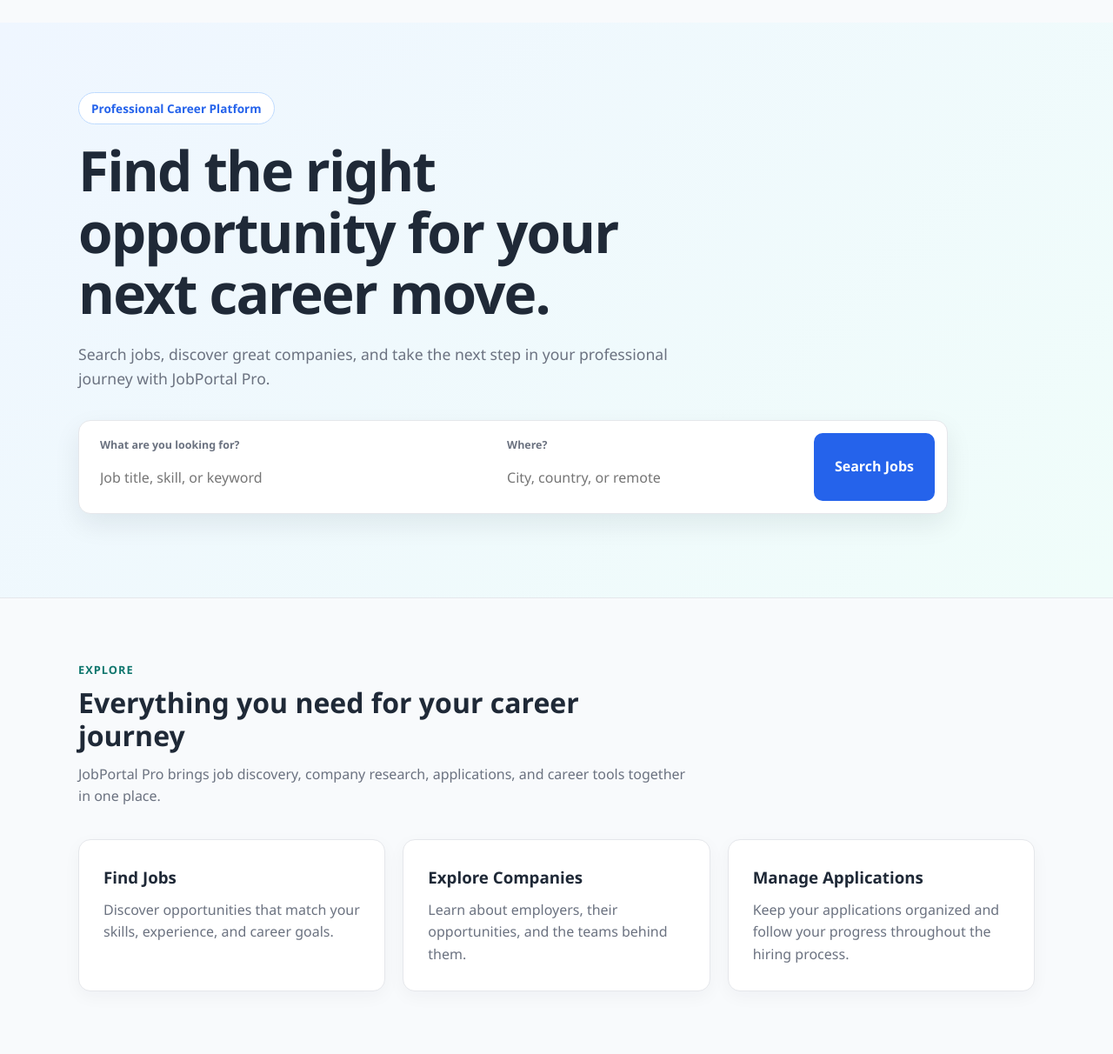
After one commit to butthiabdulrehman36-a11y/JobPortalPro, a Django app: page / in a window 1280 px wide. The commit adds this page. Shown: the whole page at 87% size. Run offline with Django 5.2, Linux system fonts and the light colour scheme.

Commit message:
Build professional homepage foundation

```diff
--- /dev/null
+++ b/core/urls.py
@@ -0,0 +1,10 @@
+from django.urls import path
+
+from .views import home
+
+
+app_name = "core"
+
+urlpatterns = [
+    path("", home, name="home"),
+]
--- a/core/views.py
+++ b/core/views.py
@@ -1,3 +1,5 @@
 from django.shortcuts import render
 
-# Create your views here.
+
+def home(request):
+    return render(request, "core/home.html")
--- a/jobportal/urls.py
+++ b/jobportal/urls.py
@@ -1,23 +1,8 @@
-"""
-URL configuration for jobportal project.
+from django.contrib import admin
+from django.urls import include, path
 
-The `urlpatterns` list routes URLs to views. For more information please see:
-    https://docs.djangoproject.com/en/6.1/topics/http/urls/
-Examples:
-Function views
-    1. Add an import:  from my_app import views
-    2. Add a URL to urlpatterns:  path('', views.home, name='home')
-Class-based views
-    1. Add an import:  from other_app.views import Home
-    2. Add a URL to urlpatterns:  path('', Home.as_view(), name='home')
-Including another URLconf
-    1. Import the include() function: from django.urls import include, path
-    2. Add a URL to urlpatterns:  path('blog/', include('blog.urls'))
-"""
-
-from django.contrib import admin
-from django.urls import path
 
 urlpatterns = [
     path("admin/", admin.site.urls),
+    path("", include("core.urls")),
 ]
--- a/static/css/style.css
+++ b/static/css/style.css
@@ -51,3 +51,166 @@ img {
     max-width: 100%;
     height: auto;
 }
+
+/* Homepage */
+.hero {
+    padding: 80px 24px;
+    background: linear-gradient(135deg, #eff6ff 0%, #f0fdfa 100%);
+    border-bottom: 1px solid var(--color-border);
+}
+
+.hero-content {
+    width: min(1100px, 100%);
+    margin: 0 auto;
+}
+
+.hero-badge {
+    display: inline-block;
+    margin-bottom: 18px;
+    padding: 7px 14px;
+    border: 1px solid #bfdbfe;
+    border-radius: 999px;
+    background: #ffffff;
+    color: var(--color-primary);
+    font-size: 0.85rem;
+    font-weight: 600;
+}
+
+.hero h1 {
+    max-width: 760px;
+    margin: 0 0 20px;
+    font-size: clamp(2.2rem, 5vw, 4rem);
+    line-height: 1.1;
+    letter-spacing: -0.03em;
+}
+
+.hero p {
+    max-width: 680px;
+    margin: 0 0 34px;
+    color: var(--color-muted);
+    font-size: 1.1rem;
+}
+
+.job-search {
+    display: grid;
+    grid-template-columns: 1.3fr 1fr auto;
+    gap: 12px;
+    max-width: 1000px;
+    padding: 14px;
+    border: 1px solid var(--color-border);
+    border-radius: 14px;
+    background: var(--color-surface);
+    box-shadow: 0 12px 30px rgba(15, 23, 42, 0.08);
+}
+
+.search-field {
+    display: flex;
+    flex-direction: column;
+    gap: 5px;
+    padding: 4px 10px;
+}
+
+.search-field label {
+    color: var(--color-muted);
+    font-size: 0.78rem;
+    font-weight: 600;
+}
+
+.search-field input {
+    width: 100%;
+    padding: 10px 0;
+    border: 0;
+    outline: 0;
+    color: var(--color-text);
+    background: transparent;
+}
+
+.job-search button {
+    align-self: stretch;
+    padding: 0 24px;
+    border: 0;
+    border-radius: 10px;
+    color: #ffffff;
+    background: var(--color-primary);
+    font-weight: 600;
+}
+
+.job-search button:hover {
+    background: var(--color-primary-dark);
+}
+
+.home-section {
+    width: min(1100px, calc(100% - 48px));
+    margin: 0 auto;
+    padding: 72px 0;
+}
+
+.section-heading {
+    max-width: 700px;
+    margin-bottom: 36px;
+}
+
+.section-label {
+    color: var(--color-accent);
+    font-size: 0.8rem;
+    font-weight: 700;
+    letter-spacing: 0.08em;
+    text-transform: uppercase;
+}
+
+.section-heading h2 {
+    margin: 8px 0 12px;
+    font-size: 2rem;
+    line-height: 1.2;
+}
+
+.section-heading p {
+    margin: 0;
+    color: var(--color-muted);
+}
+
+.feature-grid {
+    display: grid;
+    grid-template-columns: repeat(3, 1fr);
+    gap: 20px;
+}
+
+.feature-card {
+    padding: 28px;
+    border: 1px solid var(--color-border);
+    border-radius: 14px;
+    background: var(--color-surface);
+    box-shadow: 0 6px 20px rgba(15, 23, 42, 0.04);
+}
+
+.feature-card h3 {
+    margin: 0 0 10px;
+}
+
+.feature-card p {
+    margin: 0;
+    color: var(--color-muted);
+}
+
+@media (max-width: 800px) {
+    .job-search {
+        grid-template-columns: 1fr;
+    }
+
+    .job-search button {
+        min-height: 48px;
+    }
+
+    .feature-grid {
+        grid-template-columns: 1fr;
+    }
+
+    .hero {
+        padding: 56px 20px;
+    }
+
+    .home-section {
+        width: min(100% - 40px, 1100px);
+        padding: 52px 0;
+    }
+}
--- /dev/null
+++ b/templates/core/home.html
@@ -0,0 +1,79 @@
+{% extends "base.html" %}
+
+{% block title %}Find Your Next Opportunity | JobPortal Pro{% endblock %}
+
+{% block content %}
+<section class="hero">
+    <div class="hero-content">
+        <span class="hero-badge">Professional Career Platform</span>
+
+        <h1>Find the right opportunity for your next career move.</h1>
+
+        <p>
+            Search jobs, discover great companies, and take the next step
+            in your professional journey with JobPortal Pro.
+        </p>
+
+        <form class="job-search" method="get" action="#">
+            <div class="search-field">
+                <label for="job-keyword">What are you looking for?</label>
+                <input
+                    id="job-keyword"
+                    type="text"
+                    name="q"
+                    placeholder="Job title, skill, or keyword"
+                >
+            </div>
+
+            <div class="search-field">
+                <label for="job-location">Where?</label>
+                <input
+                    id="job-location"
+                    type="text"
+                    name="location"
+                    placeholder="City, country, or remote"
+                >
+            </div>
+
+            <button type="submit">Search Jobs</button>
+        </form>
+    </div>
+</section>
+
+<section class="home-section">
+    <div class="section-heading">
+        <span class="section-label">Explore</span>
+        <h2>Everything you need for your career journey</h2>
+        <p>
+            JobPortal Pro brings job discovery, company research,
+            applications, and career tools together in one place.
+        </p>
+    </div>
+
+    <div class="feature-grid">
+        <article class="feature-card">
+            <h3>Find Jobs</h3>
+            <p>
+                Discover opportunities that match your skills,
+                experience, and career goals.
+            </p>
+        </article>
+
+        <article class="feature-card">
+            <h3>Explore Companies</h3>
+            <p>
+                Learn about employers, their opportunities,
+                and the teams behind them.
+            </p>
+        </article>
+
+        <article class="feature-card">
+            <h3>Manage Applications</h3>
+            <p>
+                Keep your applications organized and follow
+                your progress throughout the hiring process.
+            </p>
+        </article>
+    </div>
+</section>
+{% endblock %}
```
